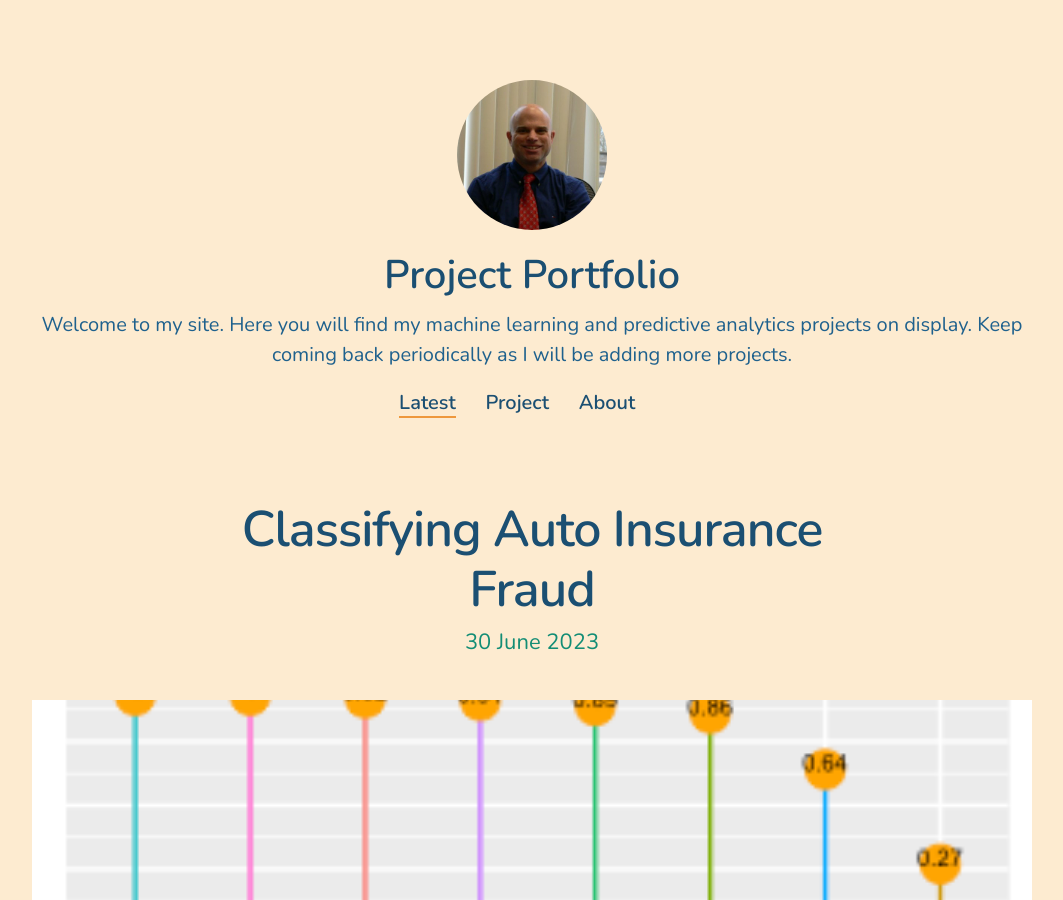
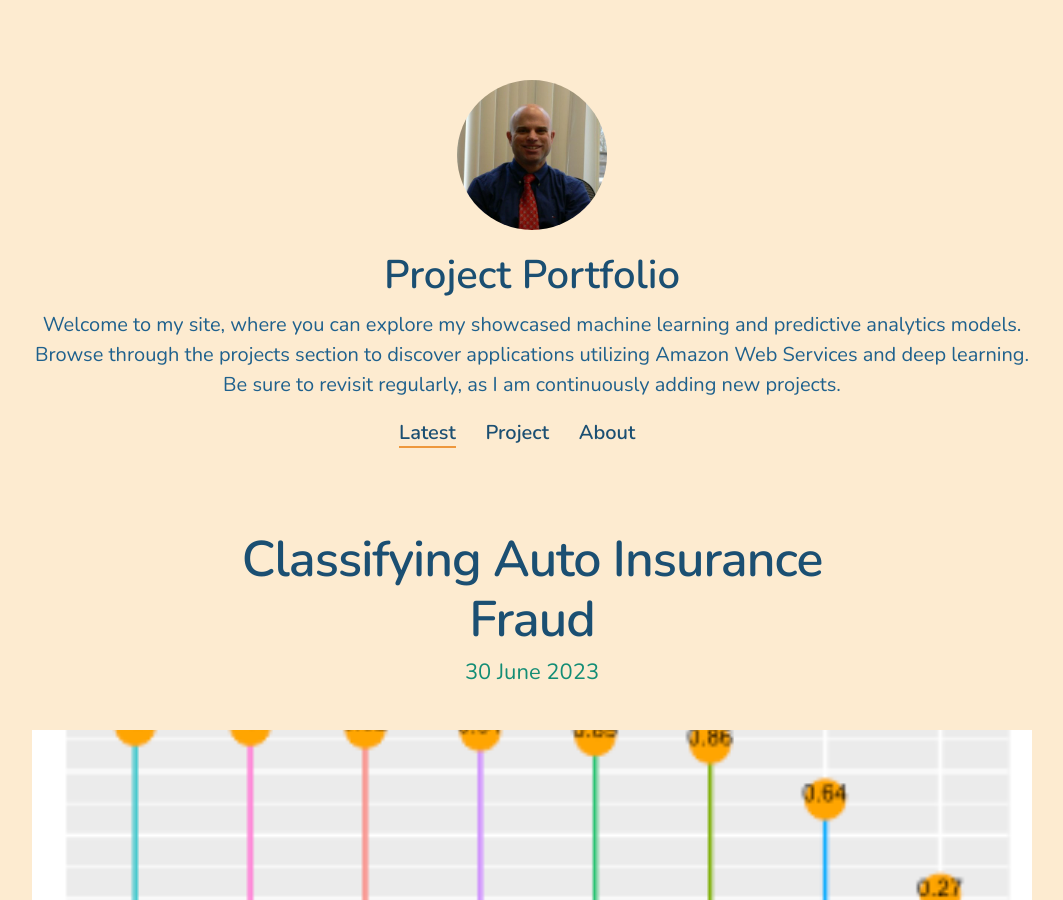
Before and after one commit to franklauder/franklauder.github.io, a Jekyll site: the page built from index.html, in a window 1280 px wide and 900 px high. Shown: the whole window, without its empty margins (108-1171 px from the left). Built offline with Jekyll 4.4.1, drawn with Linux system fonts in a browser that asks for light colours; nearby versions of some CDN libraries; the list of posts is cut into pages by our own code.

Commit message:
description edits

```diff
--- a/_data/settings.yml
+++ b/_data/settings.yml
@@ -1,8 +1,8 @@
 basic_settings:
   site_title: "Project Portfolio"
-  site_tagline: "Welcome to my site.  Here you will find my machine learning and predictive analytics
-  projects on display.
-  Keep coming back periodically as I will be  adding more projects."
+  site_tagline: "Welcome to my site, where you can explore my showcased machine
+  learning and predictive analytics models.
+   Browse through the projects section to discover applications utilizing Amazon Web Services and deep learning. Be sure to revisit regularly, as I am continuously adding new projects."
   favicon_image: /images/insight-logo.png
 
 
```
